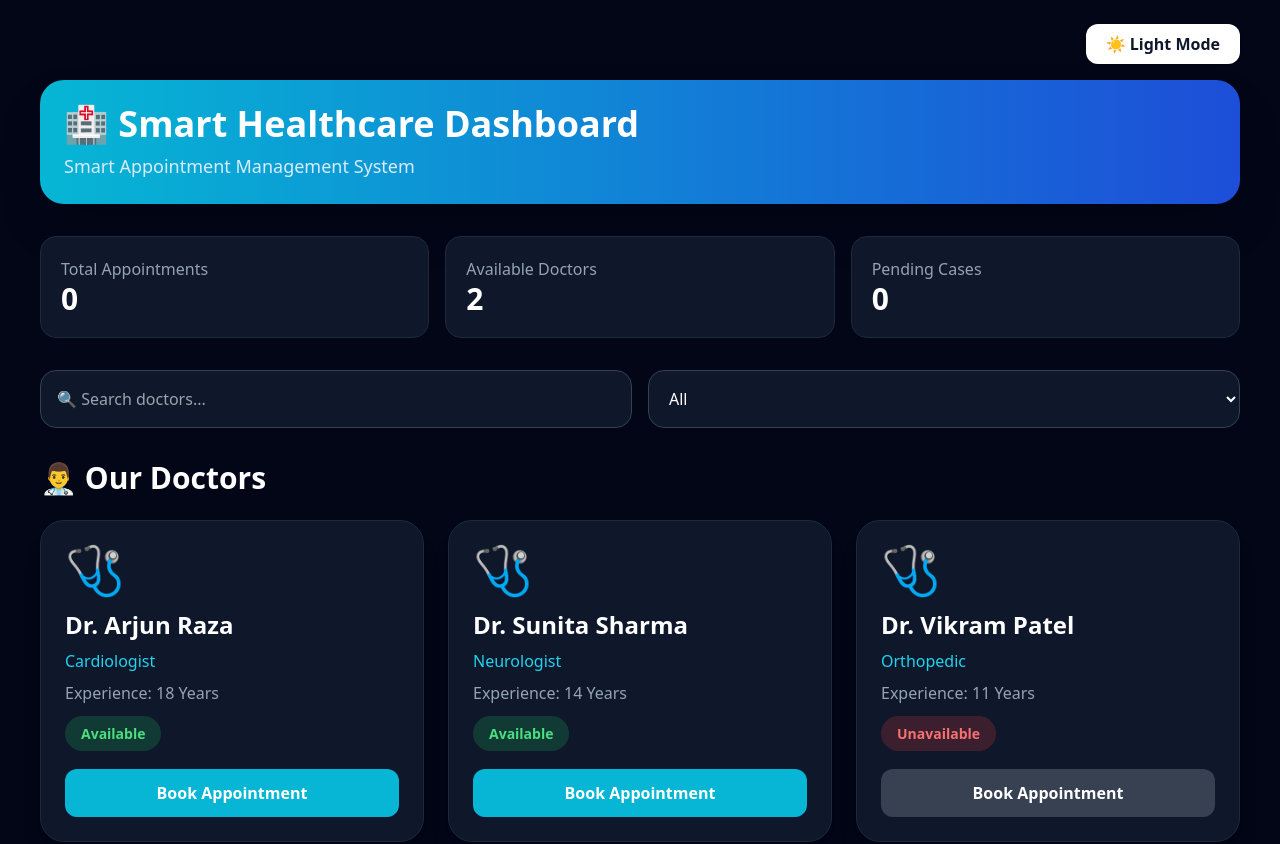
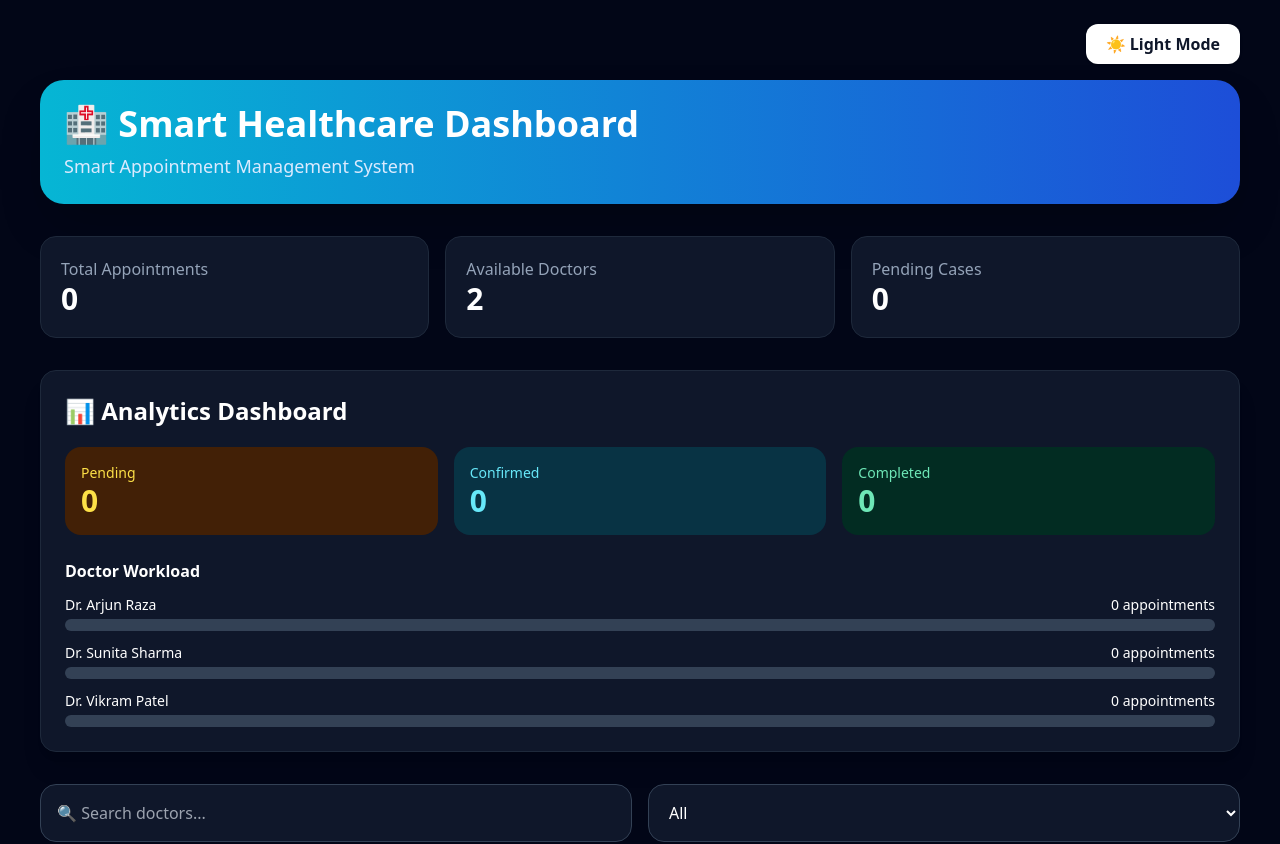
Before and after one commit to Mani1984-2005/smart-healthcare-dashboard, a React (Vite) app in the folder healthcare-dashboard/: page / in a window 1280 px wide. Shown: the top 844 px of the page. Built offline with nearby package versions, Linux system fonts and the light colour scheme.

Commit message:
Add AI symptom suggestion system

```diff
--- a/healthcare-dashboard/src/App.jsx
+++ b/healthcare-dashboard/src/App.jsx
@@ -10,6 +10,45 @@ const DOCTORS = [
 
 function generateToken(count) {
   return `TOKEN-${String(count + 1).padStart(3, "0")}`;
+}
+
+function getSymptomSuggestion(symptoms) {
+  const text = symptoms.toLowerCase();
+
+  if (!text.trim()) return null;
+
+  if (text.includes("chest") || text.includes("heart")) {
+    return {
+      level: "High Priority",
+      advice: "Chest-related symptoms may need quick attention. Recommended doctor: Cardiologist.",
+    };
+  }
+
+  if (text.includes("headache") || text.includes("migraine") || text.includes("brain")) {
+    return {
+      level: "Medium Priority",
+      advice: "Headache-related symptoms may need neurological checkup. Recommended doctor: Neurologist.",
+    };
+  }
+
+  if (text.includes("bone") || text.includes("fracture") || text.includes("leg") || text.includes("joint")) {
+    return {
+      level: "Medium Priority",
+      advice: "Bone or joint-related symptoms may need orthopedic care. Recommended doctor: Orthopedic.",
+    };
+  }
+
+  if (text.includes("fever") || text.includes("cold") || text.includes("cough")) {
+    return {
+      level: "Normal Priority",
+      advice: "These symptoms may need general consultation and monitoring.",
+    };
+  }
+
+  return {
+    level: "General Checkup",
+    advice: "Please consult an available doctor for proper medical guidance.",
+  };
 }
 
 function Toast({ toasts, removeToast }) {
@@ -80,11 +119,14 @@ export default function App() {
     setToasts((prev) => prev.filter((t) => t.id !== id));
   }, []);
 
-  const addToast = useCallback((title, message = "") => {
-    const id = Date.now() + Math.random();
-    setToasts((prev) => [...prev, { id, title, message }]);
-    setTimeout(() => removeToast(id), 3500);
-  }, [removeToast]);
+  const addToast = useCallback(
+    (title, message = "") => {
+      const id = Date.now() + Math.random();
+      setToasts((prev) => [...prev, { id, title, message }]);
+      setTimeout(() => removeToast(id), 3500);
+    },
+    [removeToast]
+  );
 
   const resetForm = () => {
     setFormData({ patient: "", age: "", symptoms: "", date: "", time: "" });
@@ -196,6 +238,17 @@ export default function App() {
     return matchesSearch && matchesSpec;
   });
 
+  const pendingCount = appointments.filter((a) => a.status === "Pending").length;
+  const confirmedCount = appointments.filter((a) => a.status === "Confirmed").length;
+  const completedCount = appointments.filter((a) => a.status === "Completed").length;
+
+  const doctorWorkload = DOCTORS.map((doctor) => ({
+    name: doctor.name,
+    count: appointments.filter((a) => a.doctor === doctor.name).length,
+  }));
+
+  const symptomSuggestion = getSymptomSuggestion(formData.symptoms);
+
   return (
     <>
       <Toast toasts={toasts} removeToast={removeToast} />
@@ -234,17 +287,60 @@ export default function App() {
             <p className={subTextClass}>Total Appointments</p>
             <h2 className="text-3xl font-bold">{appointments.length}</h2>
           </div>
+
           <div className={`${cardClass} p-5 rounded-2xl border`}>
             <p className={subTextClass}>Available Doctors</p>
             <h2 className="text-3xl font-bold">
               {DOCTORS.filter((d) => d.status === "Available").length}
             </h2>
           </div>
+
           <div className={`${cardClass} p-5 rounded-2xl border`}>
             <p className={subTextClass}>Pending Cases</p>
-            <h2 className="text-3xl font-bold">
-              {appointments.filter((a) => a.status === "Pending").length}
-            </h2>
+            <h2 className="text-3xl font-bold">{pendingCount}</h2>
+          </div>
+        </div>
+
+        <div className={`${cardClass} border rounded-2xl p-6 mb-8 shadow-xl`}>
+          <h2 className="text-2xl font-bold mb-5">📊 Analytics Dashboard</h2>
+
+          <div className="grid grid-cols-1 md:grid-cols-3 gap-4 mb-6">
+            <div className="bg-yellow-950 text-yellow-300 p-4 rounded-2xl">
+              <p className="text-sm">Pending</p>
+              <h3 className="text-3xl font-bold">{pendingCount}</h3>
+            </div>
+
+            <div className="bg-cyan-950 text-cyan-300 p-4 rounded-2xl">
+              <p className="text-sm">Confirmed</p>
+              <h3 className="text-3xl font-bold">{confirmedCount}</h3>
+            </div>
+
+            <div className="bg-emerald-950 text-emerald-300 p-4 rounded-2xl">
+              <p className="text-sm">Completed</p>
+              <h3 className="text-3xl font-bold">{completedCount}</h3>
+            </div>
+          </div>
+
+          <h3 className="font-bold mb-3">Doctor Workload</h3>
+
+          <div className="space-y-3">
+            {doctorWorkload.map((doctor) => (
+              <div key={doctor.name}>
+                <div className="flex justify-between text-sm mb-1">
+                  <span>{doctor.name}</span>
+                  <span>{doctor.count} appointments</span>
+                </div>
+
+                <div className="w-full bg-slate-700 rounded-full h-3">
+                  <div
+                    className="bg-cyan-500 h-3 rounded-full transition-all duration-500"
+                    style={{
+                      width: `${appointments.length ? (doctor.count / appointments.length) * 100 : 0}%`,
+                    }}
+                  ></div>
+                </div>
+              </div>
+            ))}
           </div>
         </div>
 
@@ -282,6 +378,25 @@ export default function App() {
             />
           ))}
         </div>
+
+        {symptomSuggestion && selectedDoctor && (
+          <div className={`${cardClass} border rounded-2xl p-5 mb-6 shadow-xl`}>
+            <h2 className="text-xl font-bold mb-2">🤖 AI Symptom Suggestion</h2>
+
+            <p className="text-sm mb-2">
+              Priority:{" "}
+              <span className="font-bold text-cyan-400">
+                {symptomSuggestion.level}
+              </span>
+            </p>
+
+            <p className={subTextClass}>{symptomSuggestion.advice}</p>
+
+            <p className="text-xs mt-3 text-red-400">
+              Note: This is only a demo suggestion, not a medical diagnosis.
+            </p>
+          </div>
+        )}
 
         {selectedDoctor && (
           <BookingForm
```
